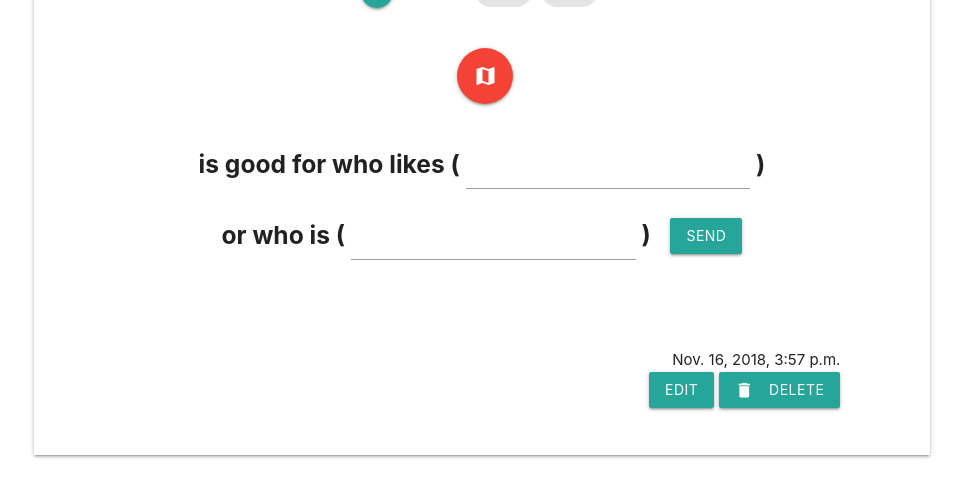
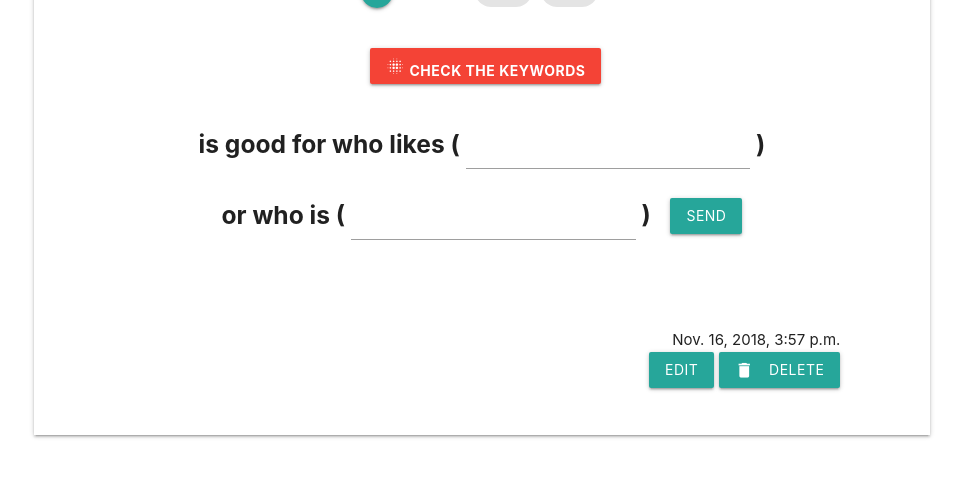
Before and after one commit to KinamSalad/Eventence, a Django app: template blog/templates/blog/post_detail.html in a window 1280 px wide. Shown: the part 249-744 px from the top of the page, without its empty margins (158-1121 px from the left). Run offline with Django 3.2, Linux system fonts and the light colour scheme; the template is opened without the code that fills it: values that come from a table or form of the project are taken from there, others are empty; data comes from the database, SQL or seed files in the repository; some libraries are stand-ins or nearby versions.

Commit message:
detail modify

```diff
--- a/blog/templates/blog/post_detail.html
+++ b/blog/templates/blog/post_detail.html
@@ -28,8 +28,9 @@
                     <br>
 
                     <div style = "text-align: center;">
-                        <a class="btn-floating btn-large waves-effect waves-light tooltipped red modal-trigger" data-position="bottom" href="#modal1" data-delay="40" data-tooltip = " Check the result! " style = "margin-left:1%;">
-                        <i class="material-icons">map</i>
+                        <a class="waves-effect waves-light btn tooltipped red modal-trigger" data-position="bottom" href="#modal1" data-delay="40" data-tooltip = " Check the result! " style = "margin-left:1%; background-color: #ec6f75;">
+                        <i class="material-icons">blur_on</i>
+                        <b> check the KEYWORDS </b>
                         </a>
                         <div id = "modal1" class="modal">
                             <div class="modal-content">
```
